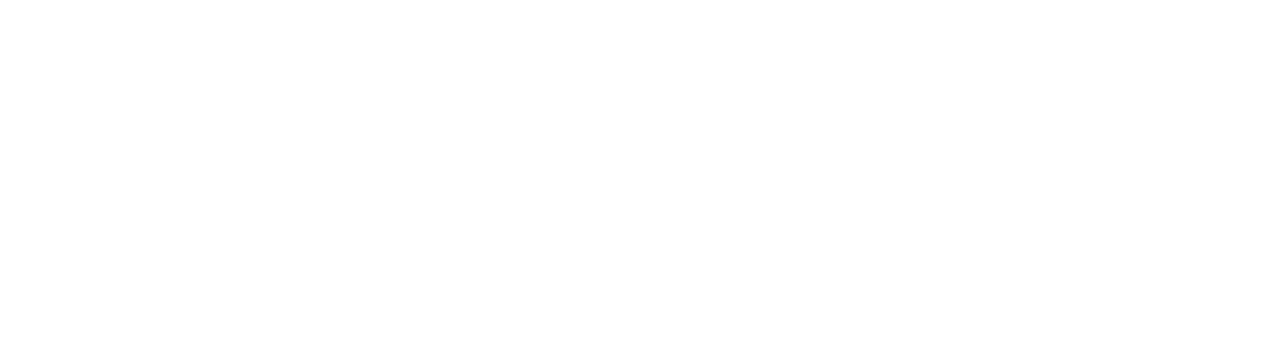
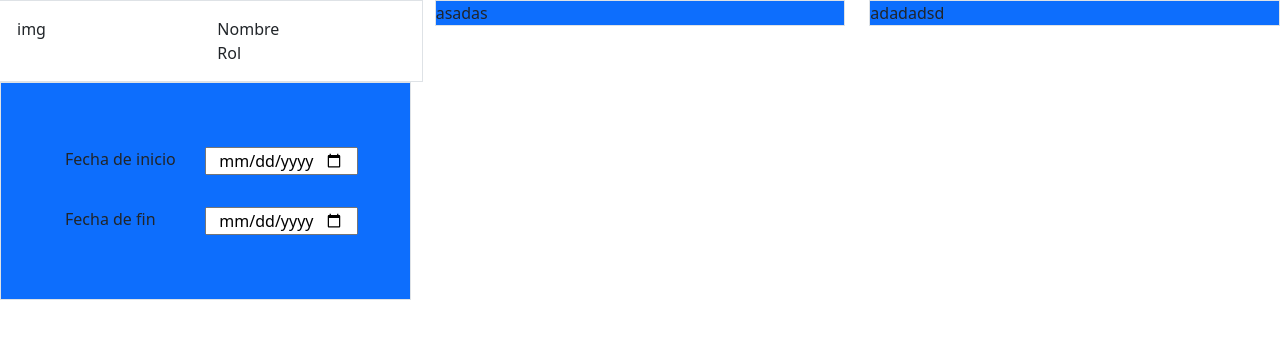
Before and after one commit to KrosTled/Proyecto3Dashboard, a website: page index.html in a window 1280 px wide. Drawn offline with nearby package versions, Linux system fonts and the light colour scheme.

Commit message:
Implementacion de boostrap

```diff
--- a/index.html
+++ b/index.html
@@ -5,8 +5,52 @@
     <meta http-equiv="X-UA-Compatible" content="IE=edge">
     <meta name="viewport" content="width=device-width, initial-scale=1.0">
     <title>Proyecto 3 DashBoard</title>
+    <link rel="stylesheet" href="main.css" type="text/css">
+    <!-- CSS only -->
+    <link href="https://cdn.jsdelivr.net/npm/bootstrap@5.2.2/dist/css/bootstrap.min.css" rel="stylesheet" integrity="sha384-Zenh87qX5JnK2Jl0vWa8Ck2rdkQ2Bzep5IDxbcnCeuOxjzrPF/et3URy9Bv1WTRi" crossorigin="anonymous">
+    <script src="main.js"></script>
 </head>
 <body>
-
+    <div class="">
+        <div class="row row-cols-2 row-cols-lg-3">
+            <div class="col">
+                <div class="row row-cols-2 border p-3">
+                    <div>
+                        img
+                    </div>
+                    <div class="">
+                        <div>
+                            Nombre
+                        </div>
+                        <div>
+                            Rol
+                        </div>
+                    </div>
+                </div>
+                <div class="border bg-primary p-5">
+                    <form>
+                        <div class="row row-cols-2 p-3">
+                            <label class="col" for="startDate">Fecha de inicio</label>
+                            <input class="col" type="date" name="startDate" id="startDate">
+                        </div>
+                        <div class="row row-cols-2 p-3">
+                            <label class="col" for="endDate">Fecha de fin</label>
+                            <input class="col" type="date" name="endDate" id="endDate">
+                        </div>
+                    </form>
+                </div>
+            </div>
+            <div class="col">
+                <div class="border bg-primary">
+                    asadas
+                </div>
+            </div>
+            <div class="col">
+                <div class="border bg-primary">
+                    adadadsd
+                </div>
+            </div>
+        </div>
+    </div>
 </body>
 </html>
```
